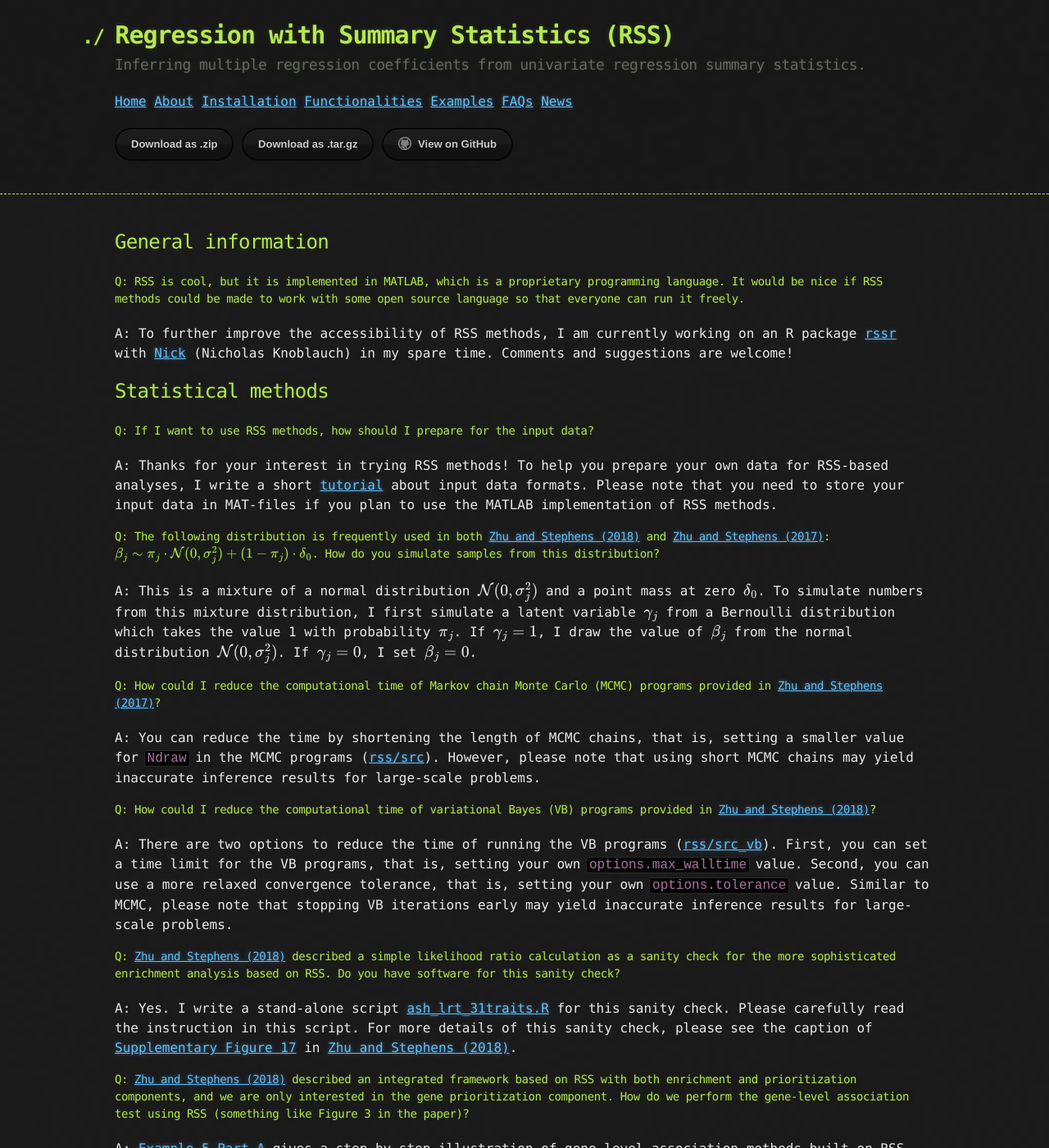
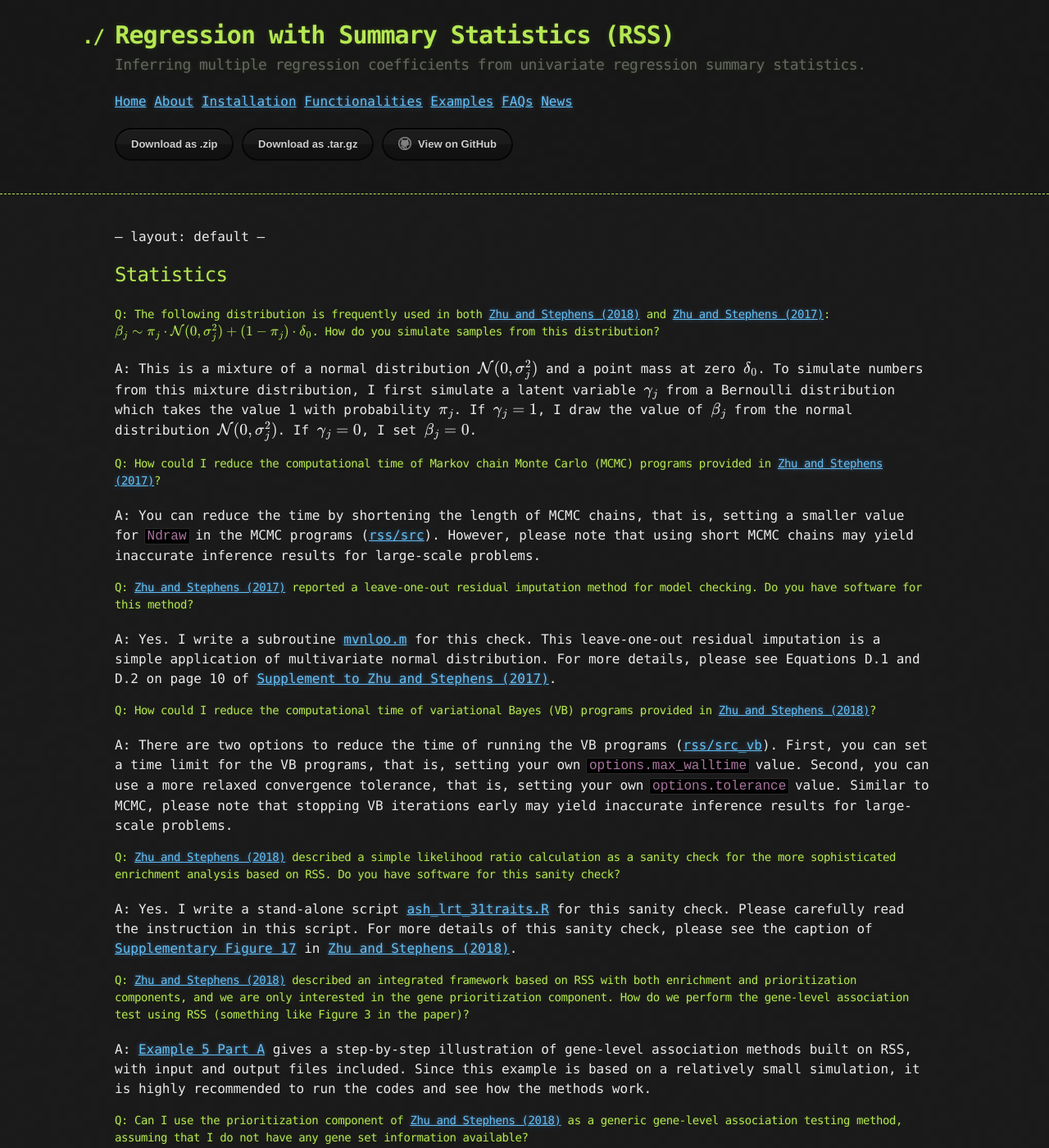
Before and after one commit to stephenslab/rss, a Jekyll site: the page built from docs/FAQ.md, in a window 1280 px wide and 1400 px high. Shown: the whole window at 82% size. Built offline with Jekyll 4.4.1, drawn with Linux system fonts in a browser that asks for light colours; our own code applies the rules of GitHub Pages for plain Markdown files; formulas are drawn with MathJax 3; some of the changed text lies outside the part shown.

Commit message:
add loo doc

```diff
--- a/docs/FAQ.md
+++ b/docs/FAQ.md
@@ -1,16 +1,18 @@
----
+--
 layout: default
 ---
 
 [Wen and Stephens (2010)]: https://www.ncbi.nlm.nih.gov/pubmed/21479081
 [Li and Stephens (2003)]: https://www.ncbi.nlm.nih.gov/pubmed/14704198
 [get_corr.m]: https://github.com/stephenslab/rss/blob/master/misc/get_corr.m
+[mvnloo.m]: https://github.com/stephenslab/rss/blob/master/misc/mvnloo.m
 [Nick]: https://github.com/CreRecombinase
 [rssr]: https://github.com/stephenslab/rssr
 [ldshrink]: https://github.com/stephenslab/ldshrink
-[Zhu and Stephens (2017)]: https://projecteuclid.org/euclid.aoas/1507168840
-[Zhu and Stephens (2018)]: https://www.nature.com/articles/s41467-018-06805-x
+[Zhu and Stephens (2017)]: https://www.ncbi.nlm.nih.gov/pubmed/29399241
+[Zhu and Stephens (2018)]: https://www.ncbi.nlm.nih.gov/pubmed/30341297
 [ash_lrt_31traits.R]: https://github.com/stephenslab/rss/blob/master/misc/ash_lrt_31traits.R
+[Supplement to Zhu and Stephens (2017)]: http://stephenslab.uchicago.edu/assets/papers/Zhu2017-supplement.pdf
 [Supplementary Figure 17]: https://static-content.springer.com/esm/art%3A10.1038%2Fs41467-018-06805-x/MediaObjects/41467_2018_6805_MOESM1_ESM.pdf
 [compute_pip.m]: https://github.com/stephenslab/rss/blob/master/src_vb/compute_pip.m
 [zenodo-height2014]: https://doi.org/10.5281/zenodo.1443565
@@ -19,24 +21,7 @@ layout: default
 [rss/src]: https://github.com/stephenslab/rss/tree/master/src
 [rss/src_vb]: https://github.com/stephenslab/rss/tree/master/src_vb
 
-## General information
-
-#### Q: RSS is cool, but it is implemented in MATLAB, which is a proprietary programming language. It would be nice if RSS methods could be made to work with some open source language so that everyone can run it freely.
-
-A: To further improve the accessibility of RSS methods,
-I am currently working on an R package [rssr][]
-with [Nick][] (Nicholas Knoblauch) in my spare time.
-Comments and suggestions are welcome!
-
-## Statistical methods
-
-#### Q: If I want to use RSS methods, how should I prepare for the input data?
-
-A: Thanks for your interest in trying RSS methods!
-To help you prepare your own data for RSS-based analyses,
-I write a short [tutorial](Input-Data-Formats) about input data formats.
-Please note that you need to store your input data in MAT-files if
-you plan to use the MATLAB implementation of RSS methods.
+## Statistics
 
 #### Q: The following distribution is frequently used in both [Zhu and Stephens (2018)][] and [Zhu and Stephens (2017)][]: $$\beta_j \sim \pi_j\cdot{\cal N}(0,\sigma_j^2) + (1-\pi_j)\cdot\delta_0$$. How do you simulate samples from this distribution?
 
@@ -55,6 +40,14 @@ A: You can reduce the time by shortening the length of MCMC chains, that is,
 setting a smaller value for `Ndraw` in the MCMC programs ([rss/src][]).
 However, please note that using short MCMC chains may yield
 inaccurate inference results for large-scale problems.
+
+#### Q: [Zhu and Stephens (2017)][] reported a leave-one-out residual imputation method for model checking. Do you have software for this method?
+
+A: Yes. I write a subroutine [mvnloo.m][] for this check.
+This leave-one-out residual imputation is a simple
+application of multivariate normal distribution.
+For more details, please see Equations D.1 and D.2
+on page 10 of [Supplement to Zhu and Stephens (2017)][].
 
 #### Q: How could I reduce the computational time of variational Bayes (VB) programs provided in [Zhu and Stephens (2018)][]?
 
@@ -110,7 +103,15 @@ A: Yes. If you have MATLAB available, you can use [get_corr.m][].
 If you prefer open source language such as R, [Nick][] and I are working
 on an R package [ldshrink][] that can produce the banded LD matrix.
 
-## Preprocessed data
+## Data
+
+#### Q: If I want to use RSS methods, how should I prepare for the input data?
+
+A: Thanks for your interest in trying RSS methods!
+To help you prepare your own data for RSS-based analyses,
+I write a short [tutorial](Input-Data-Formats) about input data formats.
+Please note that you need to store your input data in MAT-files if
+you plan to use the MATLAB implementation of RSS methods.
 
 #### Q: [Zhu and Stephens (2017)][] reported a whole genome analysis of human adult height data based on RSS. I am wondering whether you can share this preprocessed height dataset.
 
@@ -129,3 +130,12 @@ These gene sets can be referenced in a journal's "Data availability" section
 as [![DOI](https://zenodo.org/badge/55633948.svg)][zenodo-geneset].
 For more information on these gene sets, please see this
 [page](https://xiangzhu.github.io/rss-gsea/gene_set.html).
+
+## Software
+
+#### Q: RSS is cool, but it is implemented in MATLAB, which is a proprietary programming language. It would be nice if RSS methods could be made to work with some open source language so that everyone can run it freely.
+
+A: To further improve the accessibility of RSS methods,
+I am currently working on an R package [rssr][]
+with [Nick][] (Nicholas Knoblauch) in my spare time.
+Comments and suggestions are welcome!
```
Also changed, not shown: other parts of docs/FAQ.md (+1 -1 lines).
